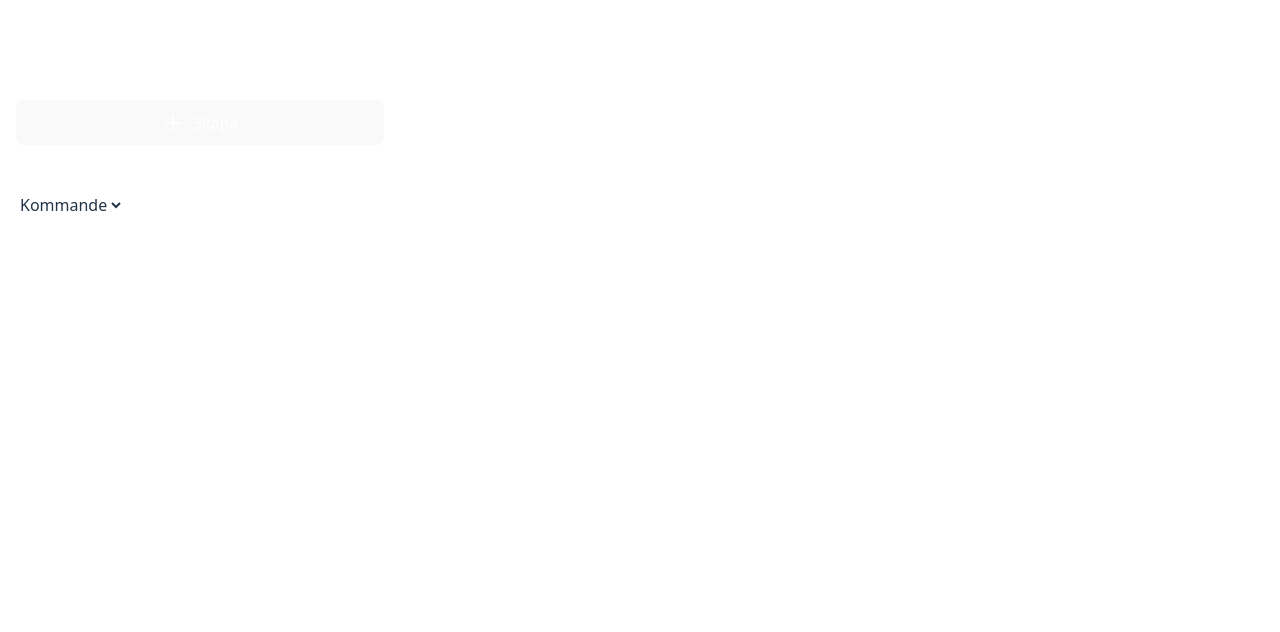
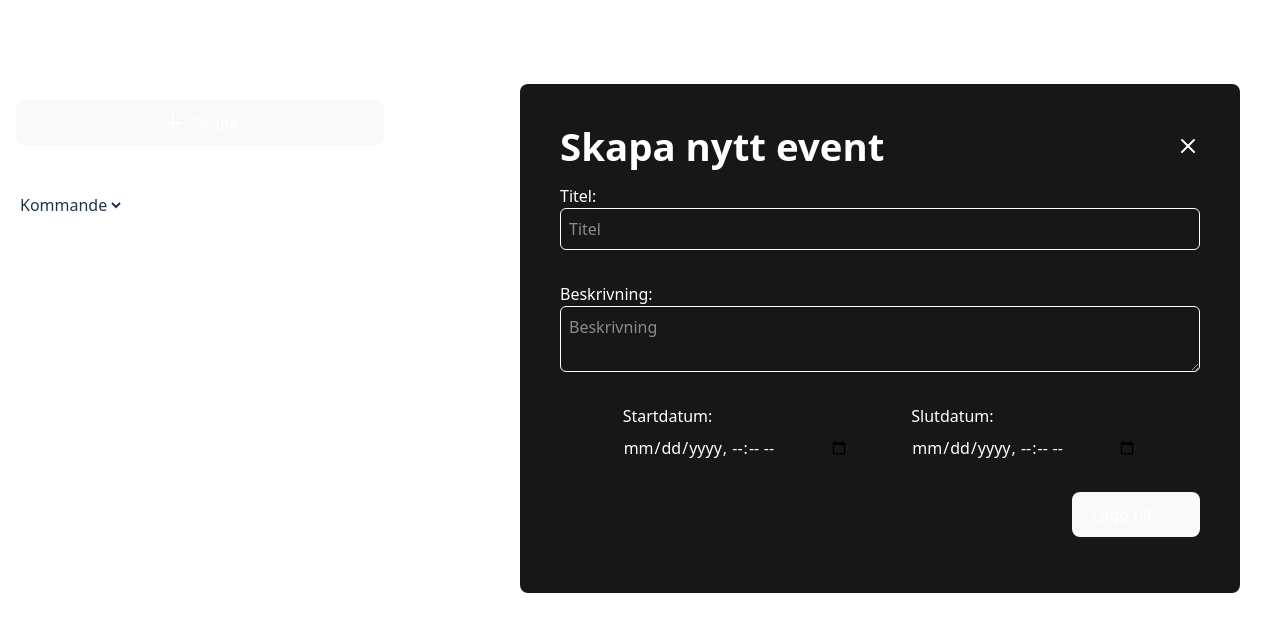
Before and after one commit to ArvidAlund/frontend-2-grupp-11, a React (Vite) app: page /event-planner in a window 1280 px wide. Both pictures are taken after a click on the button "Skapa". Shown: the top 632 px of the page. Built offline with nearby package versions, Linux system fonts and the light colour scheme.

Commit message:
styling: uppdates styling for creat event module

```diff
--- a/src/components/events/createEventsModal.jsx
+++ b/src/components/events/createEventsModal.jsx
@@ -1,5 +1,6 @@
 import { useState } from "react";
 import { createEvent, getEventsUserID } from "../../lib/events";
+import { X } from "lucide-react";
 
 
 const CreateEventModal = ({onClose, userId}) => {
@@ -24,14 +25,22 @@ const CreateEventModal = ({onClose, userId}) => {
         }
     };
   return (
-    <div className="fixed inset-0 bg-black/20 backdrop-blur-xs flex items-center justify-center">
-            <div className="bg-neutral-800 p-10 rounded-lg text-white">
+    <div className="flex items-center justify-center">
+            <div className="bg-neutral-900 p-10 rounded-lg text-white w-[90%]">
+              <div className="flex items-center justify-between">
                 <h2>Skapa nytt event</h2>
+                <X className="cursor-pointer" onClick={() => onClose()}/>
+              </div>
               <form onSubmit={(e) => tryCreateEvent(e)} className="flex flex-col gap-8 my-4 *:flex *:flex-col [&>div]:text-start [&>div>input]:p-2 [&>div>input]:rounded-md [&>div>input]:border [&>div>textarea]:p-2 [&>div>textarea]:rounded-md [&>div>textarea]:border">
                 <div>
                   <label htmlFor="title">Titel:</label>
                   <input type="text" id="title" placeholder="Titel" required/>
                 </div>
+                <div>
+                  <label htmlFor="description">Beskrivning:</label>
+                  <textarea id="description" placeholder="Beskrivning" required></textarea>
+                </div>
+                <div className="flex md:flex-row! [&>div]:flex [&>div]:flex-col [&>div]:justify-start [&>div]:items-start justify-evenly items-center [&>div]:gap-2 gap-4 md:gap-0">
                   <div>
                     <label htmlFor="startDate">Startdatum:</label>
                     <input type="datetime-local" id="startDate" placeholder="Startdatum" required/>
@@ -40,14 +49,10 @@ const CreateEventModal = ({onClose, userId}) => {
                     <label htmlFor="endDate">Slutdatum:</label>
                     <input type="datetime-local" id="endDate" placeholder="Slutdatum" required/>
                   </div>
-                <div>
-                  <label htmlFor="description">Beskrivning:</label>
-                  <textarea id="description" placeholder="Beskrivning" required></textarea>
                 </div>
-                <button type="submit">Skapa</button>
+                <button type="submit" className="bg-neutral-600 rounded-[50%] md:ml-[80%]">Lägg till</button>
               </form>
               {error && <p className="text-red-500 my-4">{error}</p>}
-              <button onClick={() => onClose()}>Stäng</button>
             </div>
     </div>
   );
--- a/src/pages/eventPlanner.jsx
+++ b/src/pages/eventPlanner.jsx
@@ -12,7 +12,7 @@ const EventPlanner = () => {
   const [events, setEvents] = useState([]);
   const [createEventModalOpen, setCreateEventModalOpen] = useState(false);
   const [sortOption, setSortOption] = useState("coming");
-  const [updateEvent, setUpdateEvent] = useState(null);
+  const [updateEvent, setUpdateEvent] = useState(false);
 
   useEffect(() => {
     const fetchUser = async () => {
@@ -73,11 +73,7 @@ const EventPlanner = () => {
         </div>
       </aside>
       <main className="flex flex-col justify-center items-center md:block">
-        {events.length === 0 ? (
-          <div className="flex flex-col items-center justify-center mt-20">
-            <h2 className="text-2xl font-semibold mb-4 text-white">Inga evenemang tillgängliga</h2>
-          </div>
-        ) : (
+        {!createEventModalOpen && !updateEvent && events.length !== 0 && (
           <>
             {events.filter(event => {
               const now = new Date();
@@ -95,6 +91,17 @@ const EventPlanner = () => {
             ))}
           </>
         )}
+        {createEventModalOpen && (
+          <CreateEventModal
+            onClose={() => setCreateEventModalOpen(false)}
+          />
+        )}
+        {updateEvent && (
+          <EditEvent
+            event={updateEvent}
+            onClose={() => setUpdateEvent(null)}
+          />
+        )}
       </main>
     </section>
   );
```
Lines whose indentation alone changed are shown as unchanged.
